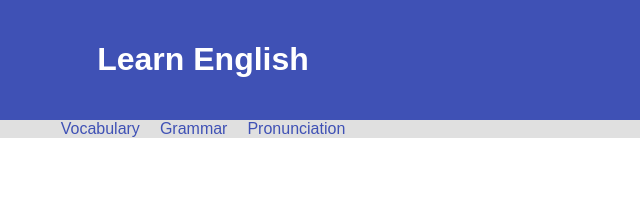
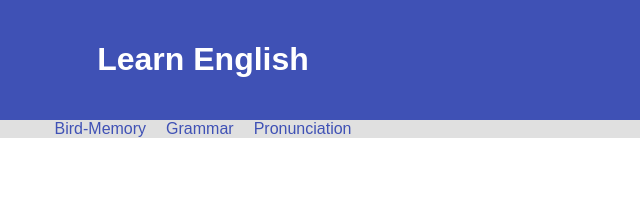
Before and after one commit to Samer-hub/anna-website, a plain HTML site: page index.html in a window 1280 px wide. Shown: the top 223 px of the page, 437-1077 px from the left. Drawn offline with Linux system fonts and the light colour scheme.

Commit message:
Update index.html

```diff
--- a/index.html
+++ b/index.html
@@ -11,7 +11,7 @@
     </header>
     <nav>
       <ul>
-        <li><a href="#vocabulary">Vocabulary</a></li>
+        <li><a href="/Solution - VG/">Bird-Memory</a></li><!-- Vocabulary-->
         <li><a href="#grammar">Grammar</a></li>
         <li><a href="#pronunciation">Pronunciation</a></li>
       </ul>
```
